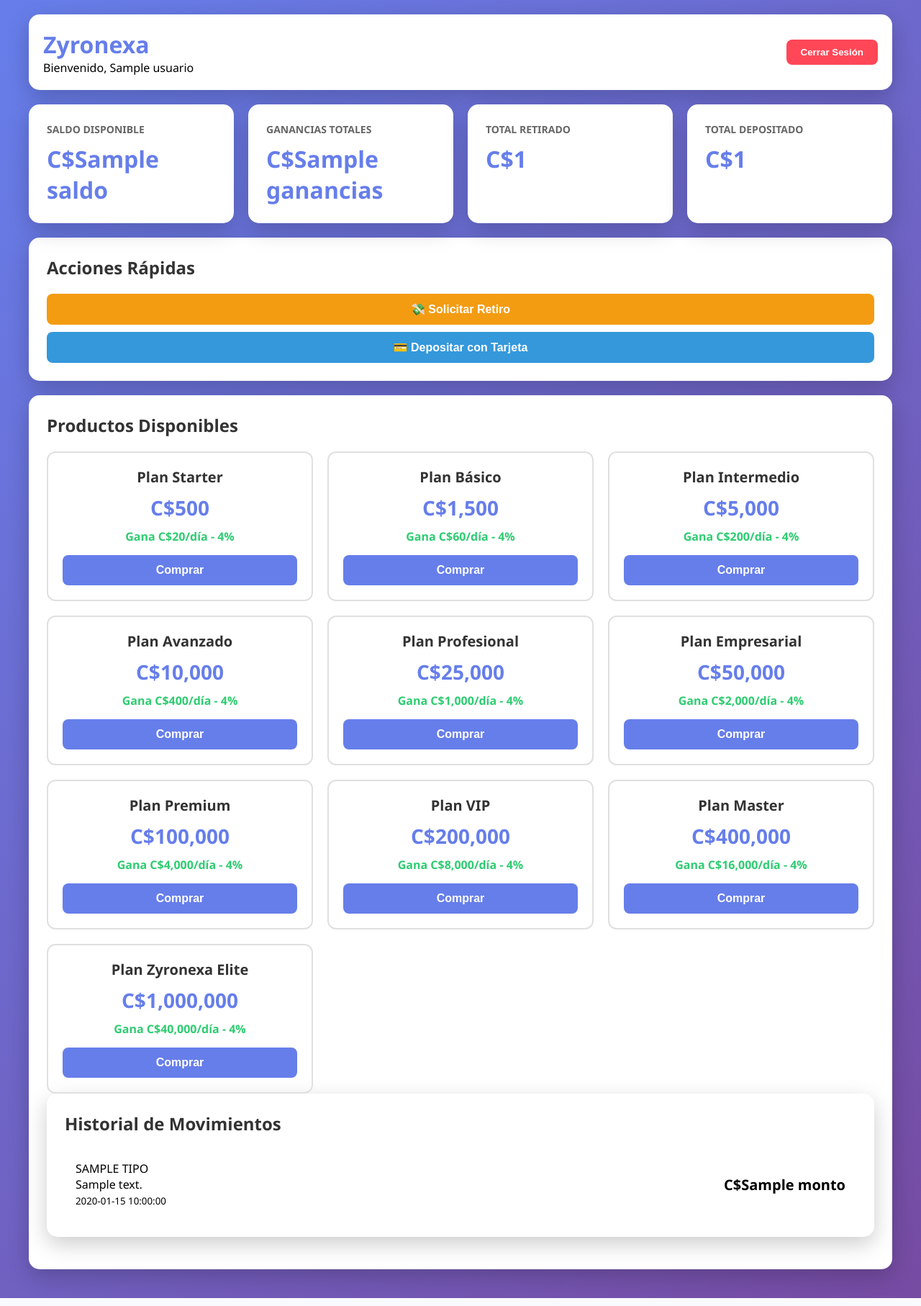
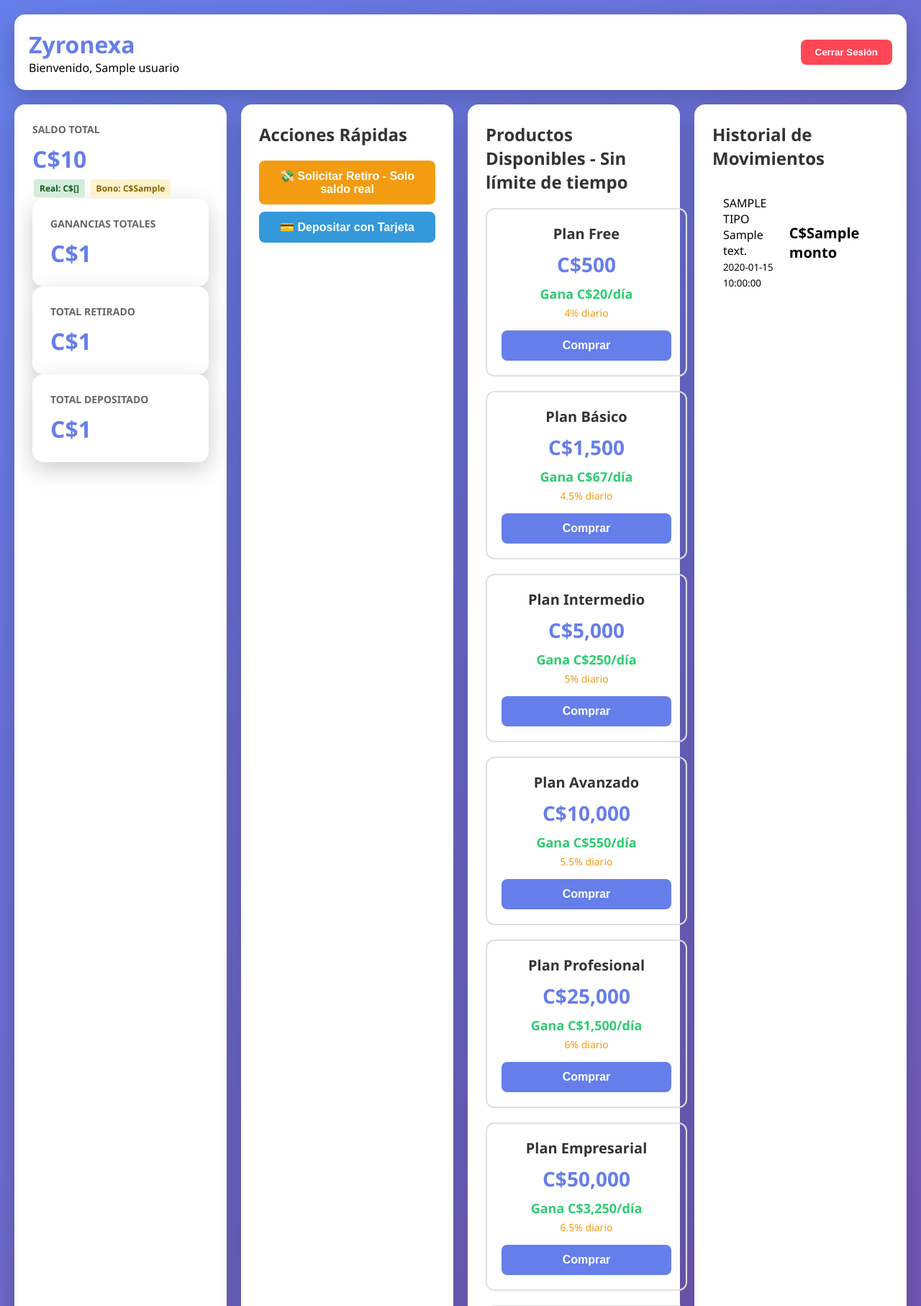
Before and after one commit to Darvispolanco/Zyronexa, a Flask app: template templates/usuario.html in a window 1280 px wide. Shown: the top 1814 px of the page at 72% size. Run offline with Flask 3, Linux system fonts and the light colour scheme; the template is opened without the code that fills it: most values are stand-ins (such as "Sample title", 1, 10 or a date in 2020); some libraries are stand-ins or nearby versions.

Commit message:
Update usuario.html

```diff
--- a/templates/usuario.html
+++ b/templates/usuario.html
@@ -18,7 +18,7 @@
             padding: 20px;
         }
         .container {
-            max-width: 1200px;
+            max-width: 1400px;
             margin: 0 auto;
         }
         .header {
@@ -65,6 +65,11 @@
             font-weight: bold;
             color: #667eea;
         }
+        .stat-card .subvalue {
+            font-size: 14px;
+            color: #999;
+            margin-top: 5px;
+        }
         .productos-section, .acciones-section, .historial-section {
             background: white;
             padding: 25px;
@@ -88,10 +93,22 @@
             border-radius: 12px;
             text-align: center;
             transition: all 0.3s;
+            position: relative;
         }
         .producto-card:hover {
             border-color: #667eea;
             transform: translateY(-5px);
+        }
+        .producto-card .badge-vip {
+            position: absolute;
+            top: -10px;
+            right: -10px;
+            background: linear-gradient(135deg, #f093fb 0%, #f5576c 100%);
+            color: white;
+            padding: 5px 12px;
+            border-radius: 20px;
+            font-size: 11px;
+            font-weight: bold;
         }
         .producto-card h4 {
             font-size: 20px;
@@ -107,6 +124,12 @@
         .producto-card .ganancia {
             color: #2ecc71;
             font-weight: bold;
+            margin-bottom: 5px;
+            font-size: 18px;
+        }
+        .producto-card .porcentaje {
+            color: #f39c12;
+            font-size: 14px;
             margin-bottom: 15px;
         }
         .btn {
@@ -174,7 +197,9 @@
         .tipo-deposito { color: #2ecc71; font-weight: bold; }
         .tipo-retiro { color: #e74c3c; font-weight: bold; }
         .tipo-compra { color: #f39c12; font-weight: bold; }
-        .tipo-recompensa { color: #3498db; font-weight: bold; }
+        .tipo-ganancia { color: #3498db; font-weight: bold; }
+        .tipo-comision { color: #9b59b6; font-weight: bold; }
+        .tipo-venta { color: #1abc9c; font-weight: bold; }
         .modal {
             display: none;
             position: fixed;
@@ -229,6 +254,16 @@
             color: #721c24;
             border: 1px solid #f5c6cb;
         }
+        .badge {
+            display: inline-block;
+            padding: 4px 8px;
+            border-radius: 4px;
+            font-size: 12px;
+            font-weight: bold;
+            margin: 2px;
+        }
+        .badge-real { background: #d4edda; color: #155724; }
+        .badge-bono { background: #fff3cd; color: #856404; }
     </style>
 </head>
 <body>
@@ -245,12 +280,15 @@
 
         <div class="stats-grid">
             <div class="stat-card">
-                <h3>SALDO DISPONIBLE</h3>
-                <div class="value">C${{ usuario.saldo }}</div>
+                <h3>SALDO TOTAL</h3>
+                <div class="value">C${{ usuario.saldo_total }}</div>
+                <div class="subvalue">
+                    <span class="badge badge-real">Real: C${{ usuario.saldo_real }}</span>
+                    <span class="badge badge-bono">Bono: C${{ usuario.saldo_bono }}</span>
                 </div>
             <div class="stat-card">
                 <h3>GANANCIAS TOTALES</h3>
-                <div class="value">C${{ usuario.ganancias }}</div>
+                <div class="value">C${{ usuario.total_generado }}</div>
             </div>
             <div class="stat-card">
                 <h3>TOTAL RETIRADO</h3>
@@ -264,10 +302,11 @@
 
         {% if usuario.producto_activo > 0 %}
         <div class="producto-activo">
-            <h3>✓ Producto Activo: Nivel {{ usuario.producto_activo }}</h3>
+            <h3>✓ Producto Activo</h3>
             <p><strong>Valor:</strong> C${{ usuario.valor_producto }}</p>
             <p><strong>Ganancia Diaria:</strong> C${{ usuario.ganancia_diaria }}</p>
             <p><strong>Total Generado:</strong> C${{ usuario.total_generado }}</p>
+            <p><strong>Última recompensa:</strong> {{ usuario.ultima_recompensa or 'Nunca' }}</p>
         </div>
         {% endif %}
 
@@ -276,92 +315,105 @@
             {% if usuario.producto_activo > 0 %}
             <button class="btn btn-recompensa" onclick="reclamarRecompensa()">🎁 Reclamar Recompensa Diaria</button>
             {% endif %}
-            <button class="btn btn-retirar" onclick="abrirModalRetiro()">💸 Solicitar Retiro</button>
+            <button class="btn btn-retirar" onclick="abrirModalRetiro()">💸 Solicitar Retiro - Solo saldo real</button>
             <button class="btn btn-depositar" onclick="abrirModalDeposito()">💳 Depositar con Tarjeta</button>
         </div>
 
         <div class="productos-section">
-            <h2 class="section-title">Productos Disponibles</h2>
+            <h2 class="section-title">Productos Disponibles - Sin límite de tiempo</h2>
             <div class="productos-grid">
                 <div class="producto-card">
-        <h4>Plan Starter</h4>
+                    <h4>Plan Free</h4>
                     <div class="precio">C$500</div>
-        <div class="ganancia">Gana C$20/día - 4%</div>
-        <button class="btn" onclick="comprarProducto(1, 500)" {% if usuario.producto_activo > 0 %}disabled{% endif %}>
+                    <div class="ganancia">Gana C$20/día</div>
+                    <div class="porcentaje">4% diario</div>
+                    <button class="btn" onclick="comprarProducto(500, 20)" {% if usuario.producto_activo > 0 %}disabled{% endif %}>
                         {% if usuario.producto_activo > 0 %}Ya tienes producto{% else %}Comprar{% endif %}
                     </button>
                 </div>
                 <div class="producto-card">
                     <h4>Plan Básico</h4>
                     <div class="precio">C$1,500</div>
-        <div class="ganancia">Gana C$60/día - 4%</div>
-        <button class="btn" onclick="comprarProducto(2, 1500)" {% if usuario.producto_activo > 0 %}disabled{% endif %}>
+                    <div class="ganancia">Gana C$67/día</div>
+                    <div class="porcentaje">4.5% diario</div>
+                    <button class="btn" onclick="comprarProducto(1500, 67)" {% if usuario.producto_activo > 0 %}disabled{% endif %}>
                         {% if usuario.producto_activo > 0 %}Ya tienes producto{% else %}Comprar{% endif %}
                     </button>
                 </div>
                 <div class="producto-card">
                     <h4>Plan Intermedio</h4>
                     <div class="precio">C$5,000</div>
-        <div class="ganancia">Gana C$200/día - 4%</div>
-        <button class="btn" onclick="comprarProducto(3, 5000)" {% if usuario.producto_activo > 0 %}disabled{% endif %}>
+                    <div class="ganancia">Gana C$250/día</div>
+                    <div class="porcentaje">5% diario</div>
+                    <button class="btn" onclick="comprarProducto(5000, 250)" {% if usuario.producto_activo > 0 %}disabled{% endif %}>
                         {% if usuario.producto_activo > 0 %}Ya tienes producto{% else %}Comprar{% endif %}
                     </button>
                 </div>
                 <div class="producto-card">
                     <h4>Plan Avanzado</h4>
                     <div class="precio">C$10,000</div>
-        <div class="ganancia">Gana C$400/día - 4%</div>
-        <button class="btn" onclick="comprarProducto(4, 10000)" {% if usuario.producto_activo > 0 %}disabled{% endif %}>
+                    <div class="ganancia">Gana C$550/día</div>
+                    <div class="porcentaje">5.5% diario</div>
+                    <button class="btn" onclick="comprarProducto(10000, 550)" {% if usuario.producto_activo > 0 %}disabled{% endif %}>
                         {% if usuario.producto_activo > 0 %}Ya tienes producto{% else %}Comprar{% endif %}
                     </button>
                 </div>
                 <div class="producto-card">
                     <h4>Plan Profesional</h4>
                     <div class="precio">C$25,000</div>
-        <div class="ganancia">Gana C$1,000/día - 4%</div>
-        <button class="btn" onclick="comprarProducto(5, 25000)" {% if usuario.producto_activo > 0 %}disabled{% endif %}>
+                    <div class="ganancia">Gana C$1,500/día</div>
+                    <div class="porcentaje">6% diario</div>
+                    <button class="btn" onclick="comprarProducto(25000, 1500)" {% if usuario.producto_activo > 0 %}disabled{% endif %}>
                         {% if usuario.producto_activo > 0 %}Ya tienes producto{% else %}Comprar{% endif %}
                     </button>
                 </div>
                 <div class="producto-card">
                     <h4>Plan Empresarial</h4>
                     <div class="precio">C$50,000</div>
-        <div class="ganancia">Gana C$2,000/día - 4%</div>
-        <button class="btn" onclick="comprarProducto(6, 50000)" {% if usuario.producto_activo > 0 %}disabled{% endif %}>
+                    <div class="ganancia">Gana C$3,250/día</div>
+                    <div class="porcentaje">6.5% diario</div>
+                    <button class="btn" onclick="comprarProducto(50000, 3250)" {% if usuario.producto_activo > 0 %}disabled{% endif %}>
                         {% if usuario.producto_activo > 0 %}Ya tienes producto{% else %}Comprar{% endif %}
                     </button>
                 </div>
                 <div class="producto-card">
                     <h4>Plan Premium</h4>
                     <div class="precio">C$100,000</div>
-        <div class="ganancia">Gana C$4,000/día - 4%</div>
-        <button class="btn" onclick="comprarProducto(7, 100000)" {% if usuario.producto_activo > 0 %}disabled{% endif %}>
+                    <div class="ganancia">Gana C$7,000/día</div>
+                    <div class="porcentaje">7% diario</div>
+                    <button class="btn" onclick="comprarProducto(100000, 7000)" {% if usuario.producto_activo > 0 %}disabled{% endif %}>
                         {% if usuario.producto_activo > 0 %}Ya tienes producto{% else %}Comprar{% endif %}
                     </button>
                 </div>
                 <div class="producto-card">
                     <h4>Plan VIP</h4>
                     <div class="precio">C$200,000</div>
-        <div class="ganancia">Gana C$8,000/día - 4%</div>
-        <button class="btn" onclick="comprarProducto(8, 200000)" {% if usuario.producto_activo > 0 %}disabled{% endif %}>
+                    <div class="ganancia">Gana C$15,000/día</div>
+                    <div class="porcentaje">7.5% diario</div>
+                    <button class="btn" onclick="comprarProducto(200000, 15000)" {% if usuario.producto_activo > 0 %}disabled{% endif %}>
                         {% if usuario.producto_activo > 0 %}Ya tienes producto{% else %}Comprar{% endif %}
                     </button>
                 </div>
                 <div class="producto-card">
+                    <div class="badge-vip">RECOMENDADO</div>
                     <h4>Plan Master</h4>
                     <div class="precio">C$400,000</div>
-        <div class="ganancia">Gana C$16,000/día - 4%</div>
-        <button class="btn" onclick="comprarProducto(9, 400000)" {% if usuario.producto_activo > 0 %}disabled{% endif %}>
+                    <div class="ganancia">Gana C$32,000/día</div>
+                    <div class="porcentaje">8% diario</div>
+                    <button class="btn" onclick="comprarProducto(400000, 32000)" {% if usuario.producto_activo > 0 %}disabled{% endif %}>
                         {% if usuario.producto_activo > 0 %}Ya tienes producto{% else %}Comprar{% endif %}
                     </button>
                 </div>
                 <div class="producto-card">
+                    <div class="badge-vip">ELITE</div>
                     <h4>Plan Zyronexa Elite</h4>
                     <div class="precio">C$1,000,000</div>
-        <div class="ganancia">Gana C$40,000/día - 4%</div>
-        <button class="btn" onclick="comprarProducto(10, 1000000)" {% if usuario.producto_activo > 0 %}disabled{% endif %}>
+                    <div class="ganancia">Gana C$100,000/día</div>
+                    <div class="porcentaje">10% diario</div>
+                    <button class="btn" onclick="comprarProducto(1000000, 100000)" {% if usuario.producto_activo > 0 %}disabled{% endif %}>
                         {% if usuario.producto_activo > 0 %}Ya tienes producto{% else %}Comprar{% endif %}
                     </button>
+                </div>
             </div>
         </div>
 
@@ -378,6 +430,7 @@
                     <div style="font-size: 20px; font-weight: bold;">
                         C${{ item.monto }}
                     </div>
+                </div>
                 {% endfor %}
             {% else %}
                 <p style="text-align: center; color: #999;">No hay movimientos aún</p>
@@ -389,8 +442,10 @@
     <div id="modalRetiro" class="modal">
         <div class="modal-content">
             <h2>Solicitar Retiro</h2>
-            <p>Saldo disponible: C${{ usuario.saldo }}</p>
-            <input type="number" id="montoRetiro" placeholder="Monto a retirar" min="100">
+            <p>Saldo real disponible: <strong>C${{ usuario.saldo_real }}</strong></p>
+            <p style="font-size: 12px; color: #666;">El bono no es retirable</p>
+            <input type="number" id="montoRetiro" placeholder="Monto a retirar" min="360">
+            <p style="font-size: 12px; color: #666;">Mínimo C$360</p>
             <div class="modal-buttons">
                 <button class="btn" onclick="solicitarRetiro()">Confirmar</button>
                 <button class="btn" style="background: #ccc;" onclick="cerrarModal('modalRetiro')">Cancelar</button>
@@ -402,8 +457,8 @@
     <div id="modalDeposito" class="modal">
         <div class="modal-content">
             <h2>Depositar con Tarjeta</h2>
-            <p>Monto mínimo: C$100</p>
-            <input type="number" id="montoDeposito" placeholder="Monto en córdobas" min="100">
+            <p>Monto mínimo: C$18</p>
+            <input type="number" id="montoDeposito" placeholder="Monto en córdobas" min="18">
             <p style="font-size: 14px; color: #666;">Tasa: 1 USD = C$36</p>
             <div class="modal-buttons">
                 <button class="btn" onclick="iniciarDeposito()">Pagar con Tarjeta</button>
@@ -413,6 +468,8 @@
     </div>
 
     <script>
+        const stripe = Stripe('{{ stripe_key }}');
+
         function mostrarAlerta(mensaje, tipo) {
             const alert = document.getElementById('alert');
             alert.className = 'alert alert-' + tipo;
@@ -433,20 +490,22 @@
             document.getElementById(id).style.display = 'none';
         }
 
-        async function comprarProducto(producto_id, valor) {
-            if (!confirm(`¿Confirmas la compra del producto Nivel ${producto_id} por C$${valor}?`)) return;
+        async function comprarProducto(precio, ganancia_diaria) {
+            if (!confirm(`¿Confirmas la compra del plan por C$${precio}?`)) return;
 
             try {
-                const response = await fetch('/comprar_producto', {
+                const response = await fetch('/comprar_plan', {
                     method: 'POST',
                     headers: {'Content-Type': 'application/json'},
-                    body: JSON.stringify({producto_id, valor})
+                    body: JSON.stringify({precio: precio, ganancia_diaria: ganancia_diaria})
                 });
                 const data = await response.json();
 
                 if (data.success) {
                     mostrarAlerta(data.message, 'success');
                     setTimeout(() => location.reload(), 1500);
+                } else if (data.url) {
+                    window.location.href = data.url;
                 } else {
                     mostrarAlerta(data.error, 'error');
                 }
@@ -457,7 +516,7 @@
 
         async function reclamarRecompensa() {
             try {
-                const response = await fetch('/reclamar_recompensa', {
+                const response = await fetch('/cobrar_recompensa', {
                     method: 'POST',
                     headers: {'Content-Type': 'application/json'}
                 });
@@ -476,8 +535,8 @@
 
         async function solicitarRetiro() {
             const monto = document.getElementById('montoRetiro').value;
-            if (!monto || monto < 100) {
-                mostrarAlerta('El monto mínimo es C$100', 'error');
+            if (!monto || monto < 360) {
+                mostrarAlerta('El monto mínimo es C$360', 'error');
                 return;
             }
 
@@ -503,21 +562,27 @@
 
         async function iniciarDeposito() {
             const montoCordobas = document.getElementById('montoDeposito').value;
-            if (!montoCordobas || montoCordobas < 100) {
-                mostrarAlerta('El monto mínimo es C$100', 'error');
+            if (!montoCordobas || montoCordobas < 18) {
+                mostrarAlerta('El monto mínimo es C$18', 'error');
                 return;
             }
 
-            const montoUSD = (montoCordobas / 36).toFixed(2);
+            try {
+                const response = await fetch('/create-deposit-session', {
+                    method: 'POST',
+                    headers: {'Content-Type': 'application/json'},
+                    body: JSON.stringify({monto: parseInt(montoCordobas)})
+                });
+                const data = await response.json();
 
-            // Aquí deberías crear una sesión de Stripe Checkout desde tu backend
-            // Por ahora redirigimos a Stripe con los datos
-            mostrarAlerta(`Redirigiendo a Stripe para pagar $${montoUSD} USD...`, 'success');
-
-            // TODO: Llama a tu endpoint /create-checkout-session y redirige a Stripe
-            // window.location.href = checkout_url;
-
-            cerrarModal('modalDeposito');
+                if (data.url) {
+                    window.location.href = data.url;
+                } else {
+                    mostrarAlerta(data.error || 'Error al crear sesión', 'error');
+                }
+            } catch (error) {
+                mostrarAlerta('Error al iniciar depósito', 'error');
+            }
         }
 
         window.onclick = function(event) {
```
Lines whose indentation alone changed are shown as unchanged.
